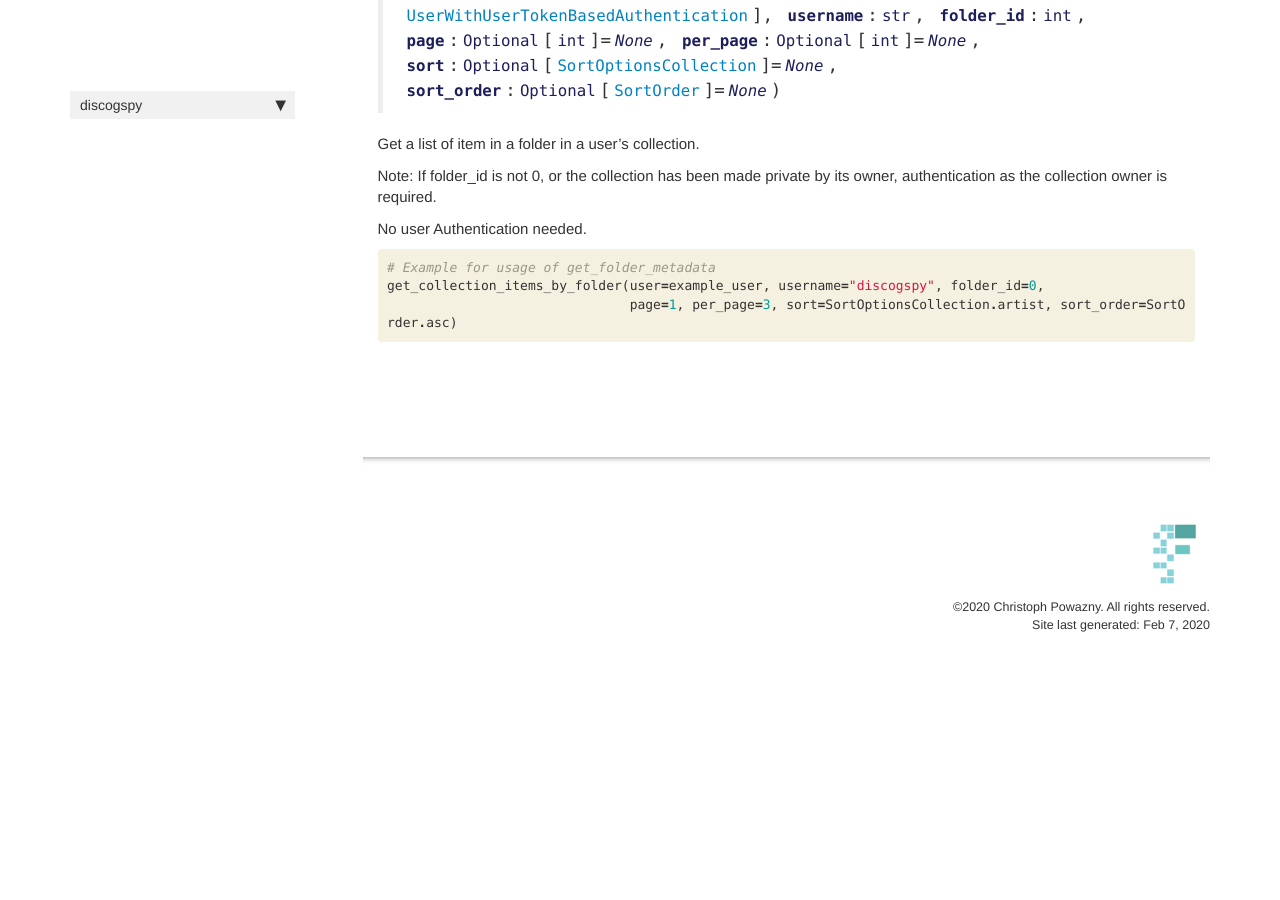
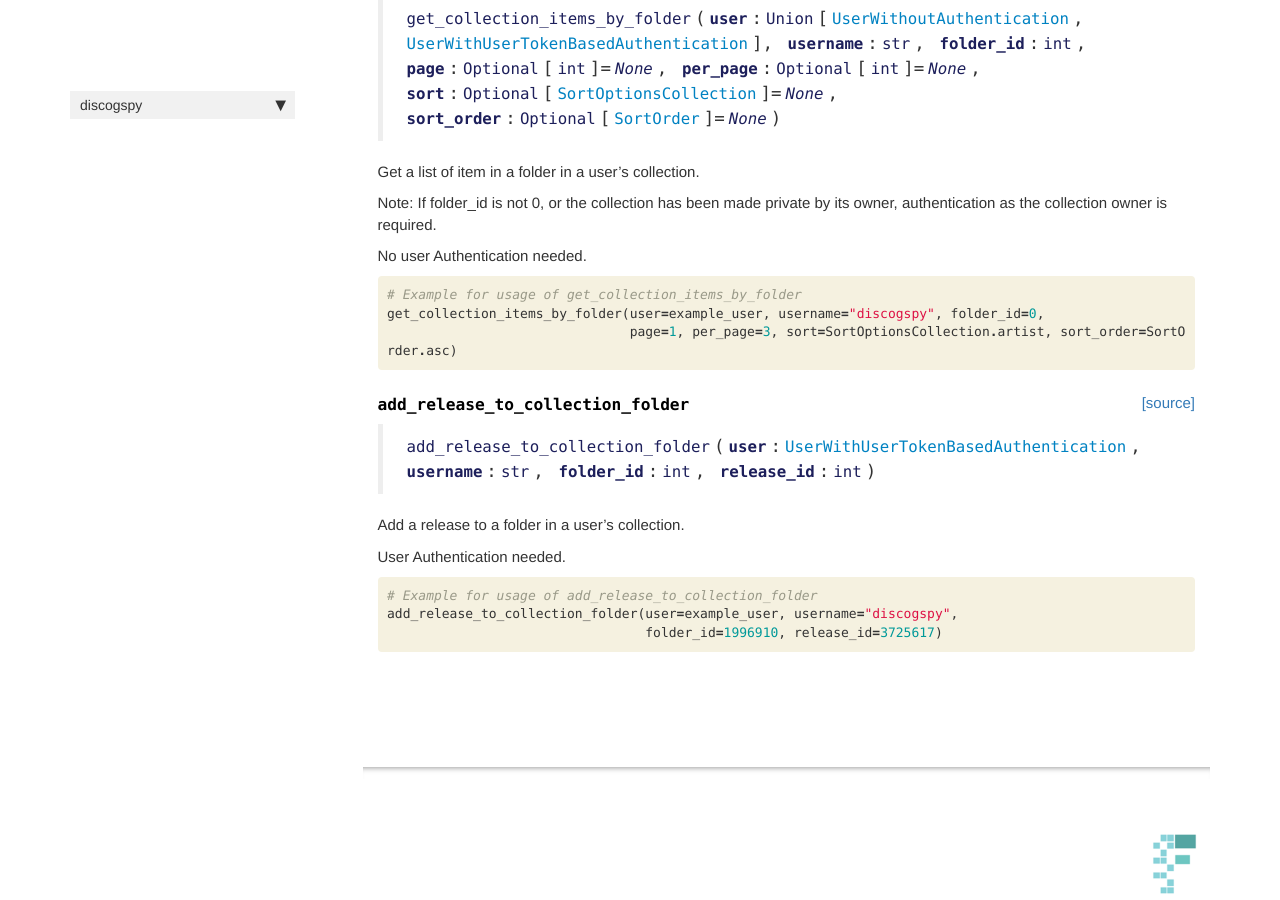
Before and after one commit to cpow-89/discogspy, a Jekyll site: the page built from docs/core.rq_collection.html, in a window 1280 px wide and 900 px high, scrolled down 2232 px. Built offline with Jekyll 4.4.1, drawn with Linux system fonts in a browser that asks for light colours; nearby versions of some CDN libraries; comment, search, counter and statistics services are not loaded; before the commit the page ends 2917 px from its top, so only the background shows below that; some of the changed text lies outside the part shown.

Commit message:
add add_release_to_collection_folder request

```diff
--- a/discogspy/_nbdev.py
+++ b/discogspy/_nbdev.py
@@ -71,7 +71,8 @@
          "change_collection_folder_name": "06_core.rq_collection.ipynb",
          "delete_collection_folder": "06_core.rq_collection.ipynb",
          "get_collection_folder_by_release": "06_core.rq_collection.ipynb",
-         "get_collection_items_by_folder": "06_core.rq_collection.ipynb"}
+         "get_collection_items_by_folder": "06_core.rq_collection.ipynb",
+         "add_release_to_collection_folder": "06_core.rq_collection.ipynb"}
 
 modules = ["core/constants.py",
            "core/discogs_user.py",
--- a/docs/core.rq_collection.html
+++ b/docs/core.rq_collection.html
@@ -297,7 +297,7 @@
 
 <div class="inner_cell">
     <div class="input_area">
-<div class=" highlight hl-ipython3"><pre><span></span><span class="c1"># Example for usage of get_folder_metadata</span>
+<div class=" highlight hl-ipython3"><pre><span></span><span class="c1"># Example for usage of get_collection_items_by_folder</span>
 <span class="n">get_collection_items_by_folder</span><span class="p">(</span><span class="n">user</span><span class="o">=</span><span class="n">example_user</span><span class="p">,</span> <span class="n">username</span><span class="o">=</span><span class="s2">&quot;discogspy&quot;</span><span class="p">,</span> <span class="n">folder_id</span><span class="o">=</span><span class="mi">0</span><span class="p">,</span>
                                <span class="n">page</span><span class="o">=</span><span class="mi">1</span><span class="p">,</span> <span class="n">per_page</span><span class="o">=</span><span class="mi">3</span><span class="p">,</span> <span class="n">sort</span><span class="o">=</span><span class="n">SortOptionsCollection</span><span class="o">.</span><span class="n">artist</span><span class="p">,</span> <span class="n">sort_order</span><span class="o">=</span><span class="n">SortOrder</span><span class="o">.</span><span class="n">asc</span><span class="p">)</span>
 </pre></div>
@@ -307,5 +307,45 @@
 </div>
 
 </div>
+<div class="cell border-box-sizing code_cell rendered">
+
+</div>
+<div class="cell border-box-sizing code_cell rendered">
+
+<div class="output_wrapper">
+<div class="output">
+
+<div class="output_area">
+
+
+<div class="output_markdown rendered_html output_subarea ">
+<h4 id="add_release_to_collection_folder" class="doc_header"><code>add_release_to_collection_folder</code><a href="https://github.com/cpow-89/discogspy/tree/master/discogspy/core/rq_collection.py#L182" class="source_link" style="float:right">[source]</a></h4><blockquote><p><code>add_release_to_collection_folder</code>(<strong><code>user</code></strong>:<a href="/discogspy/core.discogs_user#UserWithUserTokenBasedAuthentication"><code>UserWithUserTokenBasedAuthentication</code></a>, <strong><code>username</code></strong>:<code>str</code>, <strong><code>folder_id</code></strong>:<code>int</code>, <strong><code>release_id</code></strong>:<code>int</code>)</p>
+</blockquote>
+<p>Add a release to a folder in a user’s collection.</p>
+<p>User Authentication needed.</p>
+
+</div>
+
+</div>
+
+</div>
+</div>
+
+</div>
+<div class="cell border-box-sizing code_cell rendered">
+<div class="input">
+
+<div class="inner_cell">
+    <div class="input_area">
+<div class=" highlight hl-ipython3"><pre><span></span><span class="c1"># Example for usage of add_release_to_collection_folder</span>
+<span class="n">add_release_to_collection_folder</span><span class="p">(</span><span class="n">user</span><span class="o">=</span><span class="n">example_user</span><span class="p">,</span> <span class="n">username</span><span class="o">=</span><span class="s2">&quot;discogspy&quot;</span><span class="p">,</span>
+                                 <span class="n">folder_id</span><span class="o">=</span><span class="mi">1996910</span><span class="p">,</span> <span class="n">release_id</span><span class="o">=</span><span class="mi">3725617</span><span class="p">)</span>
+</pre></div>
+
+    </div>
+</div>
+</div>
+
+</div>
     {% endraw %}
 </div>
```
Also changed, not shown: 2 other files.
